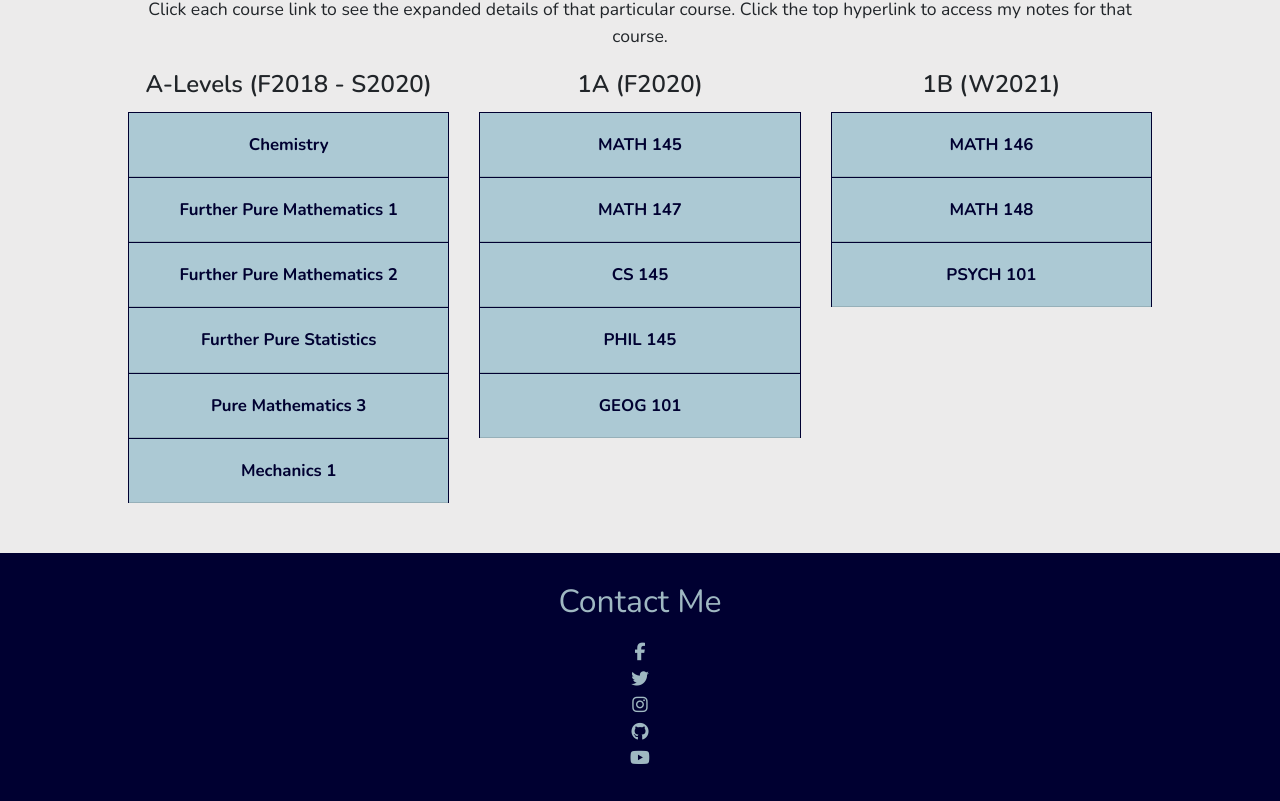
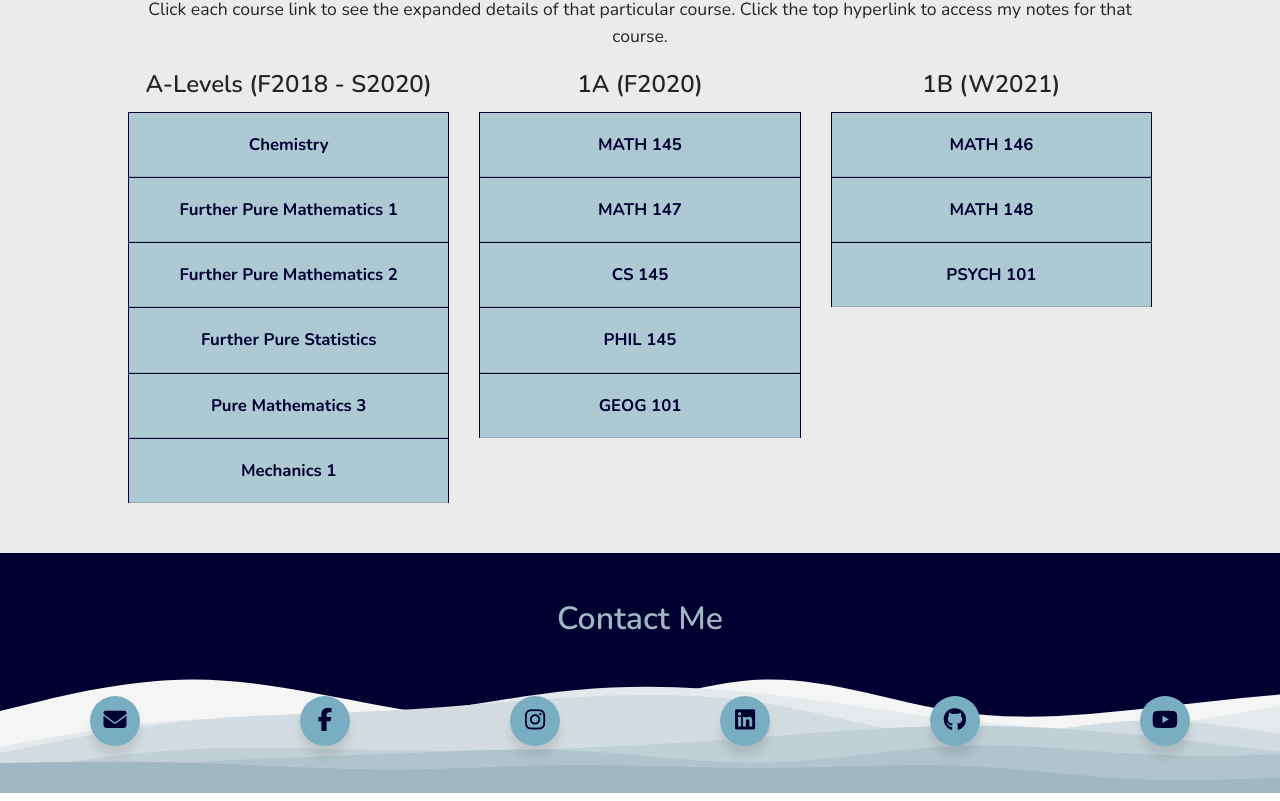
Before and after one commit to mcpenguin/the-arctic-blog, a React (Create React App) app: page / in a window 1280 px wide. Shown: the part 6780-7581 px from the top of the page. Built offline with nearby package versions, Linux system fonts and the light colour scheme.

Commit message:
implemented new contact me

```diff
--- a/src/components/ContactMe/ContactMe.css
+++ b/src/components/ContactMe/ContactMe.css
@@ -1,14 +1,26 @@
 .section-contact-me {
-    background-color: #000031;
-    color: #9fb8c2;
+    background-image: url('./waves-1920x240.svg');
+    /* color: #000031; */
     padding: 30px 0 30px 0;
     font-size: 1.1rem;
     font-weight: 500;
     text-align: center;
+    display: grid;
+    height: 240px;
+    width: 100%;
+    place-items: center;
 }
 
 .contact-me-details {
     padding-top: 10px;
+}
+
+#contact-me-heading {
+    color: #9fb8c2;
+    font-weight: 600;
+    padding: 20px 0;
+    position: relative;
+    top: -10px;
 }
 
 .contact-me-link {
@@ -29,3 +41,127 @@
 .contact-me-box {
     padding: 5px 0;
 }
+
+/* contact me buttons taken from https://codepen.io/abdelrhmansaid/pen/OJRNOpQ */
+.wrapper {
+    display: inline-flex;
+}
+
+.wrapper .icon {
+    position: relative;
+    background-color: #79adc2;
+    border-radius: 50%;
+    /* border: 2px solid #000031; */
+    color: #000031;
+    padding: 15px;
+    margin: 10px 80px;
+    width: 50px;
+    height: 50px;
+    font-size: 23px;
+    display: flex;
+    justify-content: center;
+    align-items: center;
+    flex-direction: column;
+    box-shadow: 0 10px 10px rgba(0, 0, 0, 0.1);
+    cursor: pointer;
+    transition: all 0.1s cubic-bezier(0.68, -0.55, 0.265, 1.55);
+}
+
+@media (max-width: 1050px) {
+    .wrapper .icon {
+        margin: 10px 50px;
+    }
+}
+
+@media (max-width: 768px) {
+    .wrapper .icon {
+        margin: 10px 20px;
+    }
+}
+
+.wrapper .tooltip {
+    position: absolute;
+    top: 0;
+    font-size: 20px;
+    font-family: 'nunito', sans-serif !important;
+    background-color: #ffffff;
+    color: #ffffff;
+    padding: 5px 8px;
+    border-radius: 5px;
+    box-shadow: 0 10px 10px rgba(0, 0, 0, 0.1);
+    opacity: 0;
+    pointer-events: none;
+    transition: all 0.2s cubic-bezier(0.68, -0.55, 0.265, 1.55);
+}
+
+.wrapper .tooltip::before {
+    position: absolute;
+    content: "";
+    height: 8px;
+    width: 8px;
+    background-color: #ffffff;
+    bottom: -3px;
+    left: 50%;
+    transform: translate(-50%) rotate(45deg);
+    transition: all 0.2s cubic-bezier(0.68, -0.55, 0.265, 1.55);
+}
+
+.wrapper .icon:hover .tooltip {
+    top: -50px;
+    opacity: 1;
+    visibility: visible;
+    pointer-events: auto;
+}
+
+.wrapper .icon:hover span,
+.wrapper .icon:hover .tooltip {
+    text-shadow: 0px -1px 0px rgba(0, 0, 0, 0.1);
+}
+
+.wrapper .facebook:hover,
+.wrapper .facebook:hover .tooltip,
+.wrapper .facebook:hover .tooltip::before {
+    background-color: #3b5999;
+    color: #ffffff;
+}
+
+.wrapper .linkedin:hover,
+.wrapper .linkedin:hover .tooltip,
+.wrapper .linkedin:hover .tooltip::before {
+    background-color: #0e76a8;
+    color: #ffffff;
+}
+
+.wrapper .email:hover,
+.wrapper .email:hover .tooltip,
+.wrapper .email:hover .tooltip::before {
+    background-color: #4e4e4e;
+    color: #ffffff;
+}
+
+.wrapper .instagram:hover {
+    background-color: #e33f5f;
+    /* code copied from https://stackoverflow.com/questions/37751375/instagram-new-logo-css-background */
+    background: radial-gradient(circle farthest-corner at 35% 90%, #fec564, transparent 50%), radial-gradient(circle farthest-corner at 0 140%, #fec564, transparent 50%), radial-gradient(ellipse farthest-corner at 0 -25%, #5258cf, transparent 50%), radial-gradient(ellipse farthest-corner at 20% -50%, #5258cf, transparent 50%), radial-gradient(ellipse farthest-corner at 100% 0, #893dc2, transparent 50%), radial-gradient(ellipse farthest-corner at 60% -20%, #893dc2, transparent 50%), radial-gradient(ellipse farthest-corner at 100% 100%, #d9317a, transparent), linear-gradient(#6559ca, #bc318f 30%, #e33f5f 50%, #f77638 70%, #fec66d 100%);
+    color: #ffffff;
+}
+
+.wrapper .instagram:hover .tooltip,
+.wrapper .instagram:hover .tooltip::before {
+    background-color: #e33f5f;
+    color: #ffffff;
+}
+
+.wrapper .github:hover,
+.wrapper .github:hover .tooltip,
+.wrapper .github:hover .tooltip::before {
+    background-color: #333333;
+    color: #ffffff;
+}
+
+.wrapper .youtube:hover,
+.wrapper .youtube:hover .tooltip,
+.wrapper .youtube:hover .tooltip::before {
+    background-color: #de463b;
+    color: #ffffff;
+}
--- a/src/components/ContactMe/ContactMe.js
+++ b/src/components/ContactMe/ContactMe.js
@@ -27,19 +27,23 @@ export default class ContactMe extends Component {
         return (
             <section className="section-contact-me" id="contact-me">
                 <footer>
-                    <h2>Contact Me</h2>
-                    <Container fluid className="contact-me-details wrapper">
+                    <h2 id="contact-me-heading">Contact Me</h2>
+                    <div fluid className="contact-me-details wrapper">
+                    <div class="icon email">
+                            <div class="tooltip">Email</div>
+                            <span><i class="fas fa-envelope"></i></span>
+                        </div>
                         <div class="icon facebook">
                             <div class="tooltip">Facebook</div>
                             <span><i class="fab fa-facebook-f"></i></span>
                         </div>
-                        <div class="icon twitter">
-                            <div class="tooltip">Twitter</div>
-                            <span><i class="fab fa-twitter"></i></span>
-                        </div>
                         <div class="icon instagram">
                             <div class="tooltip">Instagram</div>
                             <span><i class="fab fa-instagram"></i></span>
+                        </div>
+                        <div class="icon linkedin">
+                            <div class="tooltip">LinkedIn</div>
+                            <span><i class="fab fa-linkedin"></i></span>
                         </div>
                         <div class="icon github">
                             <div class="tooltip">Github</div>
@@ -75,7 +79,7 @@ export default class ContactMe extends Component {
                                 width={3}
                             />
                         </Row> */}
-                    </Container>
+                    </div>
                 </footer>
             </section>
         );
```
Also changed, not shown: src/components/ContactMe/waves-1920x240.svg (added).
